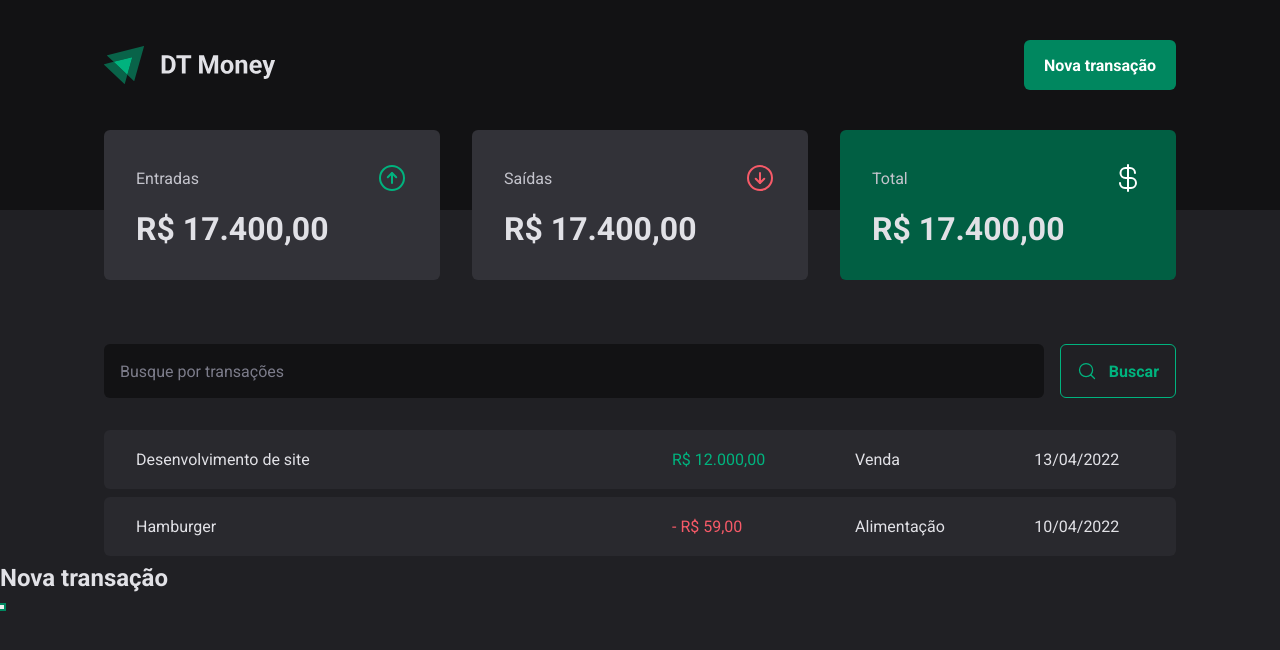
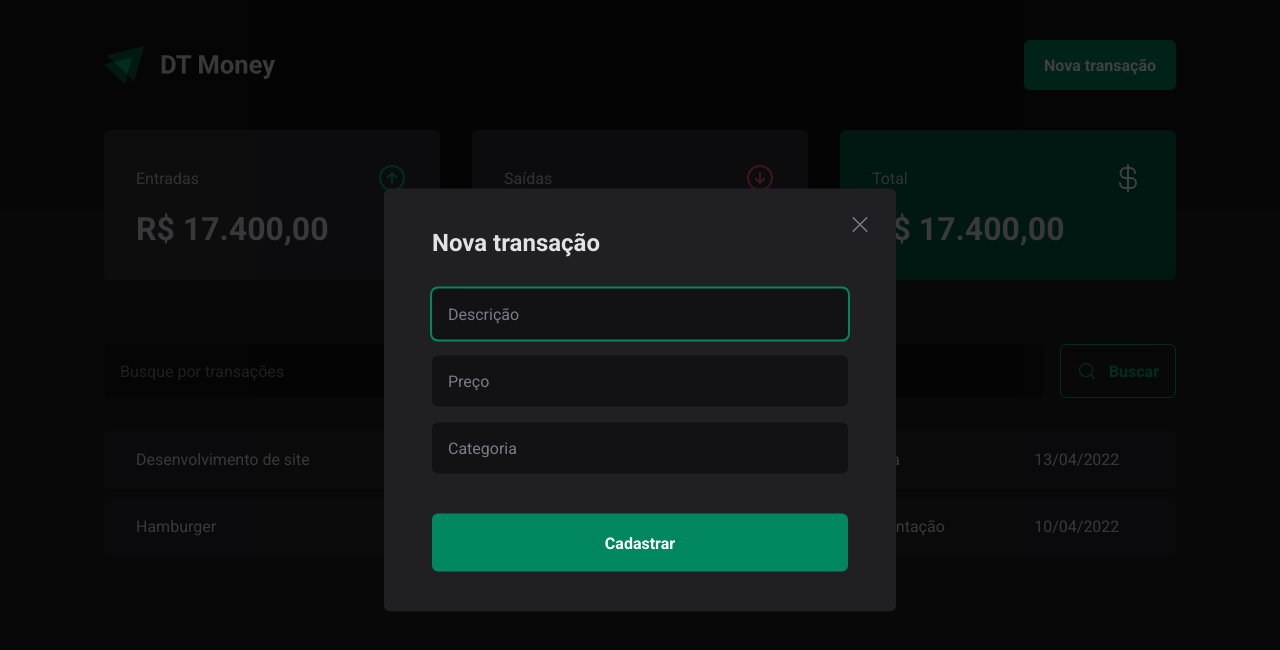
Before and after one commit to millenabomtempo/dt-money, a React (Vite) app: page / in a window 1280 px wide. Both pictures are taken after a click on the button "Nova transação". Shown: the top 650 px of the page. Built offline with nearby package versions, Linux system fonts and the light colour scheme.

Commit message:
create new transaction modal and add to transaction page

```diff
--- a/src/components/Header/index.tsx
+++ b/src/components/Header/index.tsx
@@ -1,5 +1,6 @@
 import * as Dialog from '@radix-ui/react-dialog'
 import logoImg from '../../assets/logo.svg'
+import { NewTransactionModal } from '../NewTransactionModal'
 
 import { HeaderContainer, HeaderContent, NewTransactionButton } from './styles'
 
@@ -13,14 +14,7 @@
             <NewTransactionButton>Nova transação</NewTransactionButton>
           </Dialog.Trigger>
 
-          <Dialog.Portal>
-            <Dialog.Overlay/>
-
-            <Dialog.Content>
-              <Dialog.Title>Nova transação</Dialog.Title>
-              <Dialog.Close/>
-            </Dialog.Content>
-          </Dialog.Portal>
+          <NewTransactionModal />
         </Dialog.Root>
       </HeaderContent>
     </HeaderContainer>
--- /dev/null
+++ b/src/components/NewTransactionModal/index.tsx
@@ -0,0 +1,28 @@
+import * as Dialog from '@radix-ui/react-dialog'
+import { X } from 'phosphor-react'
+import { CloseButton, Content, Overlay } from './styles'
+
+export function NewTransactionModal() {
+  return (
+    <Dialog.Portal>
+      <Overlay />
+
+      <Content>
+        <Dialog.Title>Nova transação</Dialog.Title>
+
+        <form action="">
+          <input type="text" placeholder='Descrição' required />
+          <input type="number" placeholder='Preço' required />
+          <input type="text" placeholder='Categoria' required />
+
+          <button type='submit'>Cadastrar</button>
+        </form>
+
+        <CloseButton>
+          <X size={24}/>
+        </CloseButton>
+
+      </Content>
+    </Dialog.Portal>
+  )
+}
--- /dev/null
+++ b/src/components/NewTransactionModal/styles.ts
@@ -0,0 +1,69 @@
+import styled from "styled-components";
+import * as Dialog from '@radix-ui/react-dialog'
+
+export const Overlay = styled(Dialog.Overlay)`
+  position: fixed;
+  width: 100vw;
+  height: 100hv;
+  inset: 0;
+  background: rgba(0,0,0,0.75);
+`
+
+export const Content = styled(Dialog.Content)`
+  min-width: 32rem;
+  border-radius: 6px;
+  padding: 2.5rem 3rem;
+  background: ${props => props.theme["gray-800"]};
+
+  position: fixed;
+  top: 50%;
+  left: 50%;
+  transform: translate(-50%, -50%);
+
+  form {
+    margin-top: 2rem;
+
+    display: flex;
+    flex-direction: column;
+    gap: 1rem;
+
+    input {
+      border-radius: 6px;
+      border: 0;
+      background: ${props => props.theme["gray-900"]};
+      color: ${props => props.theme["gray-300"]};
+      padding: 1rem;
+
+      &::placeholder {
+        color: ${props => props.theme["gray-500"]};
+      }
+    }
+
+    button[type="submit"] {
+      height: 58px;
+      border: 0;
+      background: ${props => props.theme["green-500"]};
+      color: ${props => props.theme.white};
+      font-weight: bold;
+      padding: 0 1.25rem;
+      border-radius: 6px;
+      margin-top: 1.5rem;
+
+      &:hover {
+        background: ${props => props.theme["green-700"]};
+        transition: background-color 0.2s;
+      }
+    }
+  }
+`
+
+export const CloseButton = styled(Dialog.Close)`
+  position: absolute;
+  background: transparent;
+  border: 0;
+  top: 1.5rem;
+  right: 1.5rem;
+  line-height: 0;
+  cursor: pointer;
+  color: ${props => props.theme["gray-500"]}
+`
```
